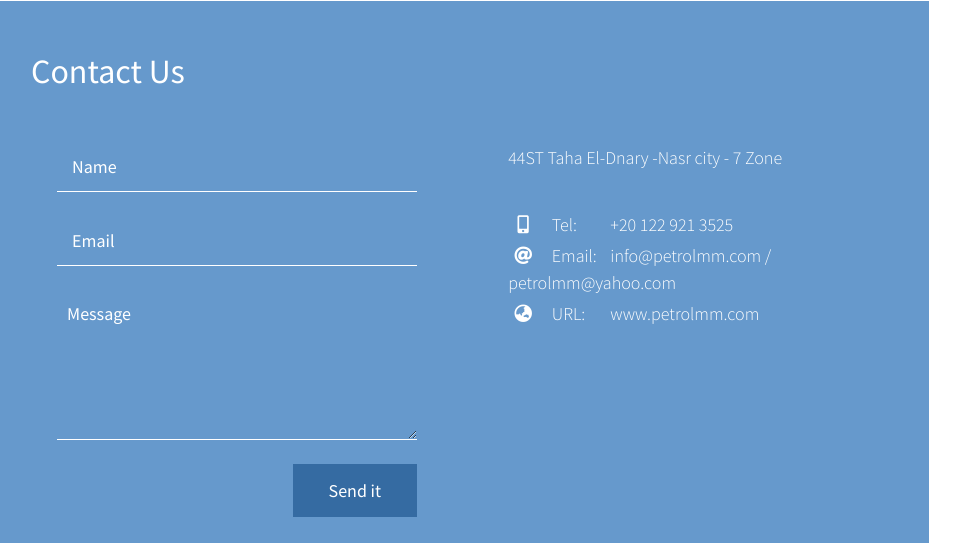
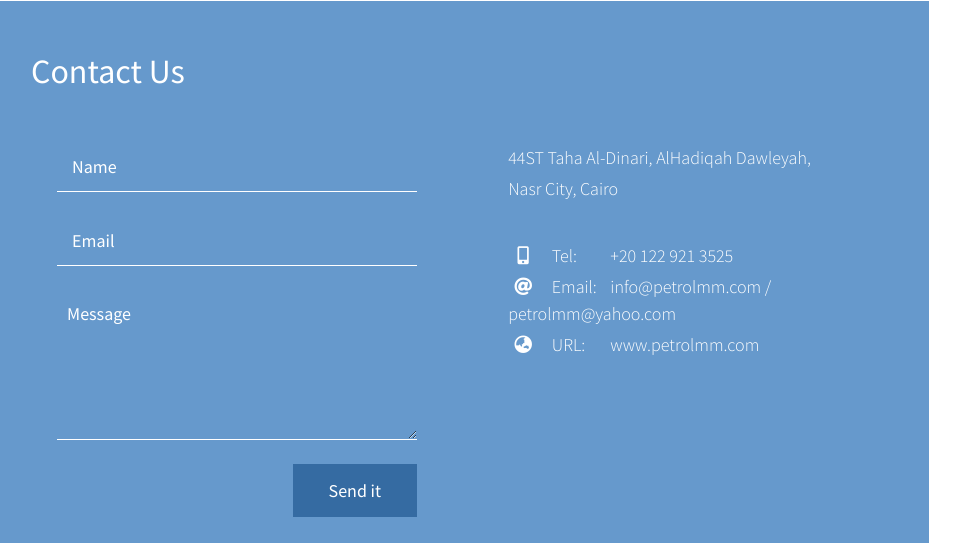
Before and after one commit to MartinTen1010/petrolmm, a plain HTML site: page index.html in a window 1280 px wide. Shown: the part 2449-2992 px from the top of the page, without its empty margins (19-979 px from the left). Drawn offline with Linux system fonts and the light colour scheme.

Commit message:
index.html

```diff
--- a/index.html
+++ b/index.html
@@ -232,7 +232,7 @@
                         </div>
                         <div class="col-lg-4 col-md-6 mb-4 contact-details">
                             <div class="tm-contact-item-inner-2">
-                                <p>44ST Taha El-Dnary -Nasr city - 7 Zone</p>
+                                <p>44ST Taha Al-Dinari, AlHadiqah Dawleyah, Nasr City, Cairo</p>
                                 <ul class="font-weight-light">
                                     <li>
                                         <span class="icn"><i class="fas fa-mobile-alt"></i></span>
```
